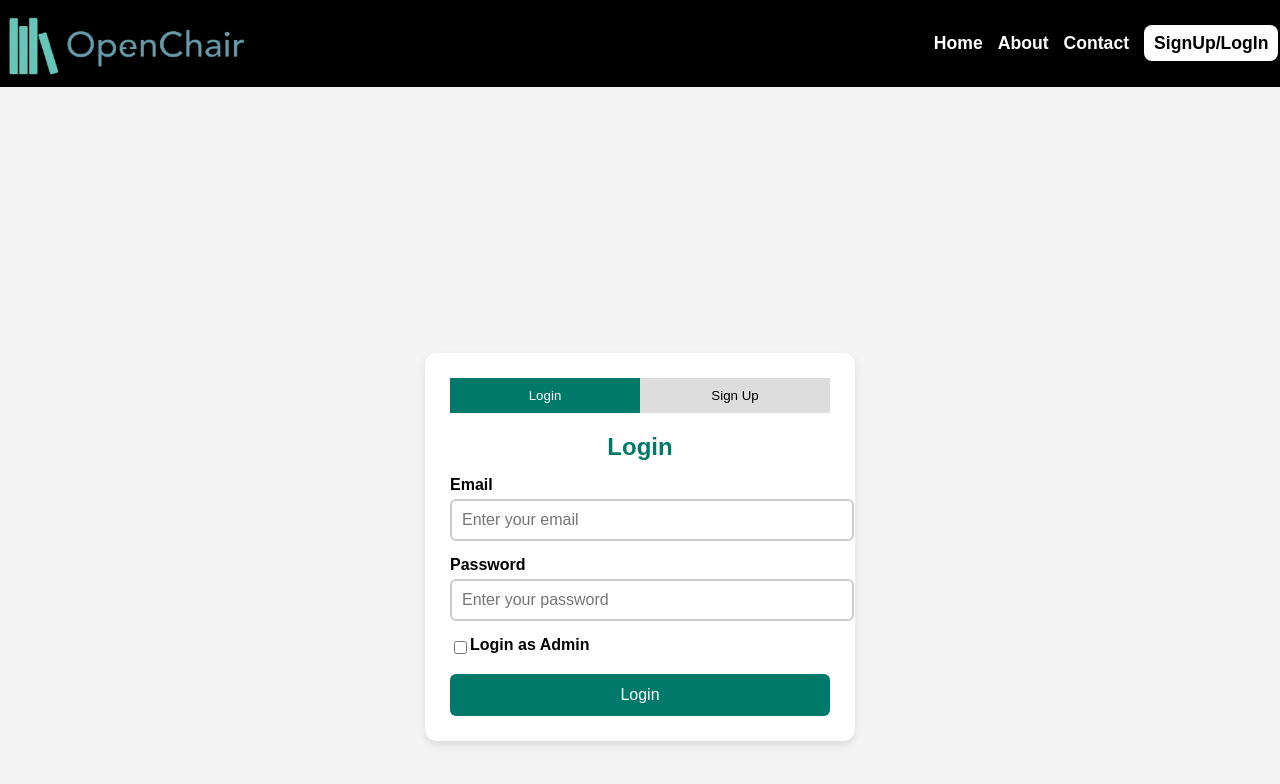
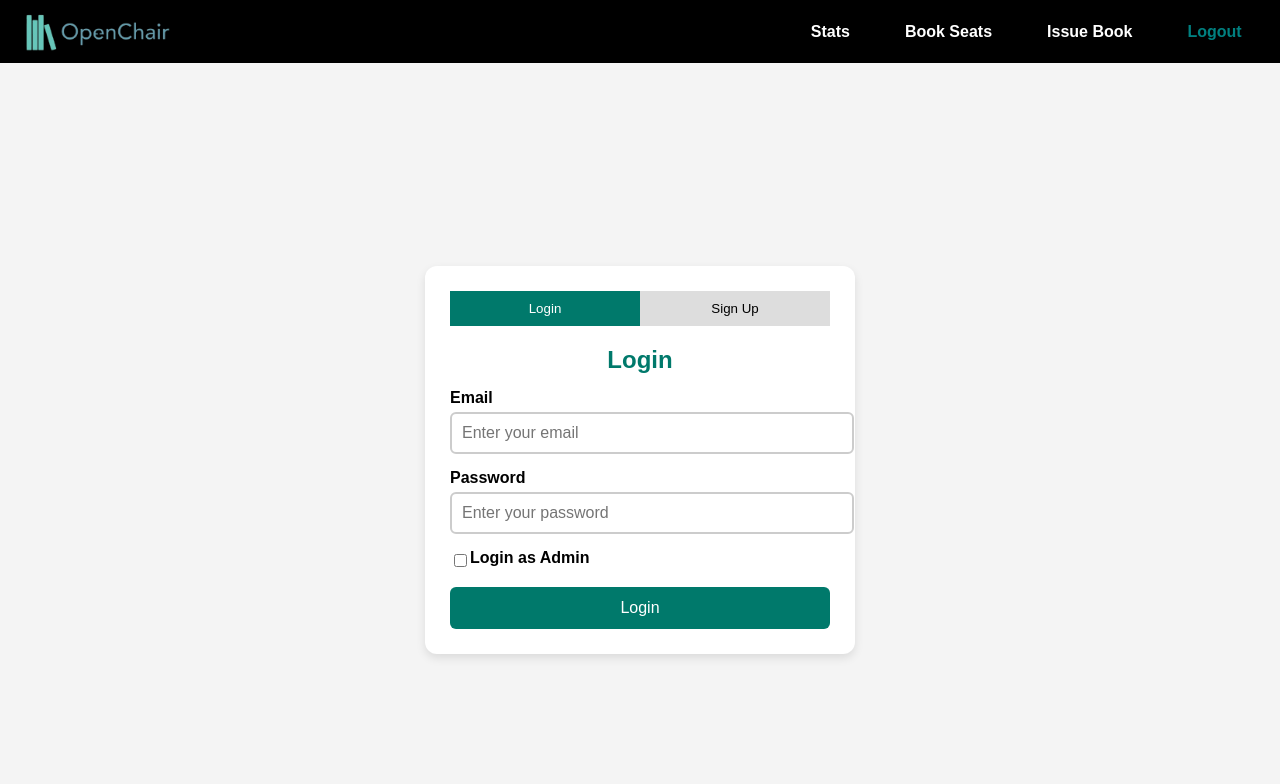
Before and after one commit to GaurangPandey2912/Library-Seat-Reservation-System, a React (Create React App) app in the folder lsr/Frontend/: page /Login in a window 1280 px wide. Shown: the top 784 px of the page. Built offline with nearby package versions, Linux system fonts and the light colour scheme.

Commit message:
authentication

```diff
--- a/lsr/Frontend/src/App.js
+++ b/lsr/Frontend/src/App.js
@@ -40,6 +40,8 @@ function App() {
           <Route path="/selectCity" element={<MetroCities />} />
           <Route path="/bookIssue" element={<BookIssue />} />
           <Route path="/admin" element={<Admin />} />
+          <Route path="/" element={<Login />} />
+        <Route path="/Dashboard" element={<LibraryDashboard />} />
 
 
 
--- a/lsr/Frontend/src/Pages/Login.js
+++ b/lsr/Frontend/src/Pages/Login.js
@@ -1,5 +1,8 @@
 import React, { useState } from "react";
-import Navbar from "../Components/navbar"; // Import your existing Navbar component
+import { useNavigate } from "react-router-dom"; // Import useNavigate
+import { auth } from "../firebase";
+import { signInWithEmailAndPassword, createUserWithEmailAndPassword } from "firebase/auth";
+import Navbar from "../Components/navbar";
 import "./Login.css";
 
 const Login = () => {
@@ -8,35 +11,33 @@ const Login = () => {
   const [error, setError] = useState("");
   const [isAdmin, setIsAdmin] = useState(false);
   const [isSignup, setIsSignup] = useState(false);
+  const navigate = useNavigate(); // Initialize navigate
 
-  const handleSubmit = (e) => {
+  const handleSubmit = async (e) => {
     e.preventDefault();
     if (!email || !password) {
       setError("Both fields are required!");
       return;
     }
-    setError("");
-    alert(`${isSignup ? "Signed up" : "Logged in"} as: ${email} ${isAdmin ? "(Admin)" : ""}`);
+
+    try {
+      if (isSignup) {
+        await createUserWithEmailAndPassword(auth, email, password);
+        alert("Sign-up successful! You can now log in.");
+      } else {
+        await signInWithEmailAndPassword(auth, email, password);
+        alert(`Logged in as: ${email} ${isAdmin ? "(Admin)" : ""}`);
+        navigate("/Dashboard"); // Redirect to the dashboard
+      }
+      setError("");
+    } catch (err) {
+      setError(err.message);
+    }
   };
 
   return (
     <>
-      {/* Importing the Navbar component */}
-      <nav>
-        <div>
-          <img src="/brandlogo.png" alt="Brand Logo" className="brand-logo" />
-        </div>
-        <ul>
-          <li><a href="#home">Home</a></li>
-          <li><a href="#about">About</a></li>
-          <li><a href="#contact">Contact</a></li>
-          <li>
-            <a href="login" className="navbar-signup-login">SignUp/LogIn</a>
-          </li>
-        </ul>
-      </nav>
-
-      {/* Authentication Container */}
+      <Navbar />
       <div className="auth-container">
         <div className="auth-box">
           <div className="toggle-buttons">
--- a/lsr/Frontend/src/firebase.js
+++ b/lsr/Frontend/src/firebase.js
@@ -1,5 +1,6 @@
 import { initializeApp } from "firebase/app";
 import { getFirestore, collection, addDoc, getDocs, doc, updateDoc, onSnapshot } from "firebase/firestore";
+import { getAuth } from "firebase/auth";
 
 const firebaseConfig = {
   apiKey: "AIzaSyB0chc7MHt4iPVIaWdDAgH_VADXcz6TCrs",
@@ -13,5 +14,6 @@ const firebaseConfig = {
 // Initialize Firebase
 const app = initializeApp(firebaseConfig);
 const db = getFirestore(app);
+const auth = getAuth(app);
 
-export { db, collection, addDoc, getDocs, doc, updateDoc, onSnapshot };
+export { db, collection, addDoc, getDocs, doc, updateDoc, onSnapshot, app, auth };
```
Also changed, not shown: 1 other file (tests, documents, lock files or other folders).
